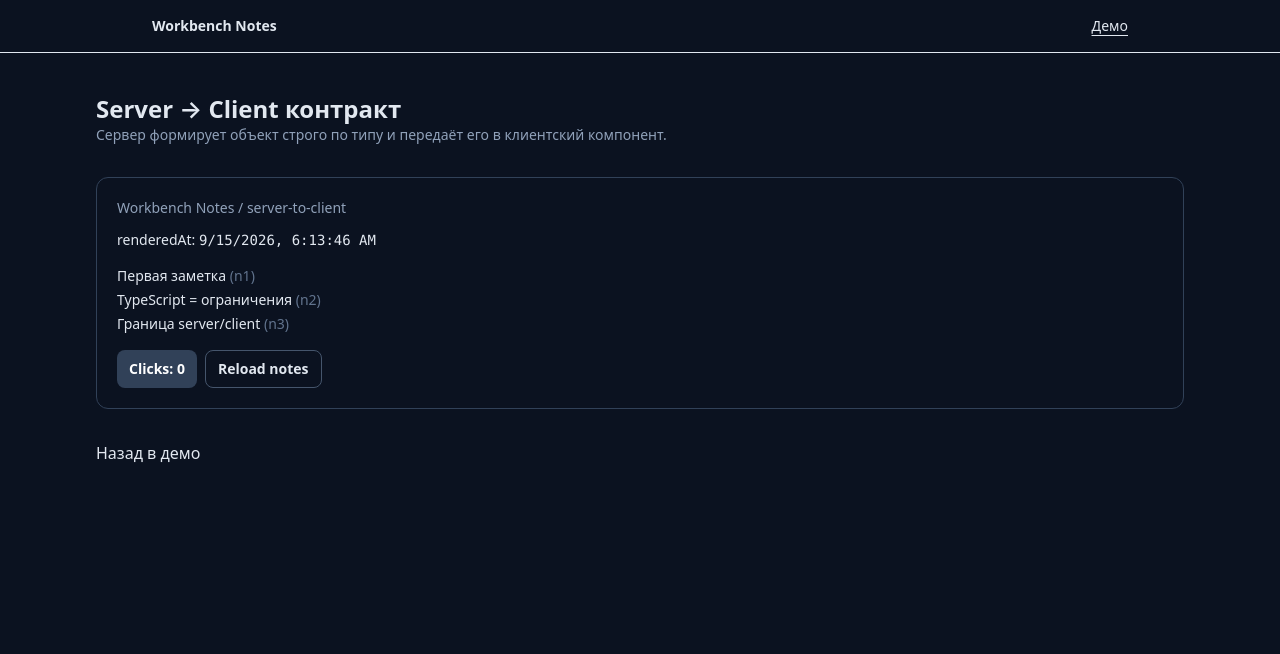
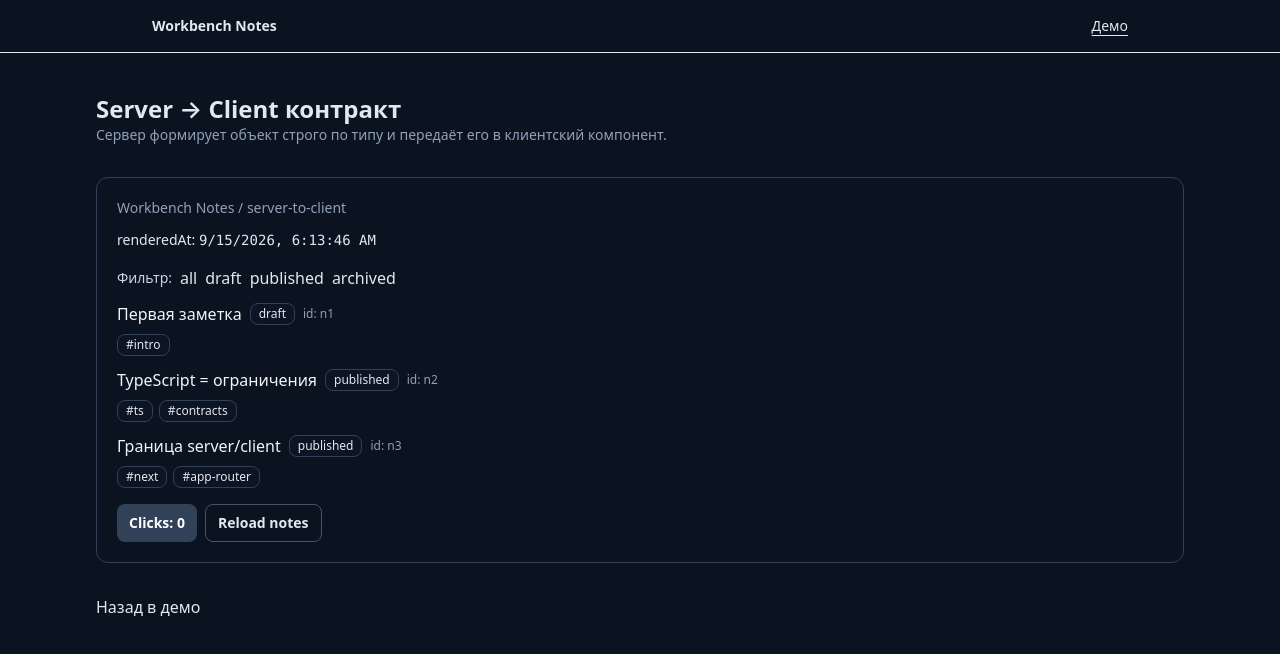
Before and after one commit to AnarAgaev/WorkbenchNotes, a Next.js app: page /demo-contract in a window 1280 px wide. Shown: the top 654 px of the page. Built offline with nearby package versions, Linux system fonts and the light colour scheme.

Commit message:
1.1.4 Как думать типами - Semantic Alias for talking names adn Using as const for stabled Array of strings string[]

```diff
--- a/src/@types/demo-notes.d.ts
+++ b/src/@types/demo-notes.d.ts
@@ -1,15 +1,25 @@
 // src/@types/demo-notes.d.ts
 export {}
 
-type TagsVariants = 'ts' | 'contracts' | 'next' | 'app-router' | 'intro'
+declare global {
+	// Все типы внутри declare global - глобальные и доступны без импорта во всей папке src/demo/.
 
-declare global {
+	// Семантическая строка: тип совпадает со string, но фиксирует смысл.
+	// DemoNoteId — это идентификатор заметки, а не произвольный текст.
+	//! DemoNoteId - это semantic alias
+	type DemoNoteId = string
+
+	// Union: только три допустимых значения вместо произвольной строки.
+	type DemoNoteStatus = 'draft' | 'published' | 'archived'
+
+	// Union: только несколько доступных значений тегов вместо произвольной строки.
+	type DemoNoteTag = 'ts' | 'contracts' | 'next' | 'app-router' | 'intro'
+
 	// Учебная сущность: заметка демо-секции.
-	// Тип глобальный — доступен без импорта во всей папке src/demo/.
 	type DemoNote = {
-		id: string
+		id: DemoNoteId
 		title: string
-		status: 'draft' | 'published'
-		tags: TagsVariants[]
+		status: DemoNoteStatus
+		tags: DemoNoteTag[]
 	}
 }
--- a/src/app/(demo)/demo-contract/HelloClient.tsx
+++ b/src/app/(demo)/demo-contract/HelloClient.tsx
@@ -33,6 +33,12 @@ export default function HelloClient({payload}: Props) {
 		data: payload.initialNotes,
 	})
 
+	// Фильтр статуса: union ограничивает допустимые значения.
+	// "all" добавлен как отдельный вариант — не смешиваем с DemoNoteStatus.
+	const [statusFilter, setStatusFilter] = useState<DemoNoteStatus | 'all'>(
+		'all',
+	)
+
 	const renderedLabel = useMemo(() => {
 		return `${payload.appName} / ${payload.mode}`
 	}, [payload.appName, payload.mode])
@@ -64,17 +70,74 @@ export default function HelloClient({payload}: Props) {
 			case 'error':
 				return <p className="text-sm text-red-400">{state.message}</p>
 
-			case 'ready':
+			case 'ready': {
+				const filtered =
+					statusFilter === 'all'
+						? state.data
+						: state.data.filter((n) => n.status === statusFilter)
+
 				return (
-					<ul className="space-y-1 text-sm">
-						{state.data.map((n) => (
-							<li key={n.id}>
-								<span className="font-medium">{n.title}</span>{' '}
-								<span className="text-slate-500">({n.id})</span>
-							</li>
-						))}
-					</ul>
+					<div className="space-y-3">
+						<div className="flex flex-wrap items-center gap-2">
+							<span className="text-sm text-slate-300">Фильтр:</span>
+
+							<button
+								type="button"
+								className={
+									statusFilter === 'all' ? 'app-btn' : 'app-btn app-btn-ghost'
+								}
+								onClick={() => setStatusFilter('all')}
+							>
+								all
+							</button>
+
+							{(['draft', 'published', 'archived'] as const).map((status) => (
+								<button
+									key={status}
+									type="button"
+									className={
+										statusFilter === status
+											? 'app-btn'
+											: 'app-btn app-btn-ghost'
+									}
+									onClick={() => setStatusFilter(status)}
+								>
+									{status}
+								</button>
+							))}
+						</div>
+
+						<ul className="grid gap-3">
+							{filtered.map((note) => (
+								<li key={note.id} className="app-card">
+									<div className="flex flex-wrap items-center gap-2">
+										<span className="font-medium text-slate-100">
+											{note.title}
+										</span>
+										<span className="rounded-lg border border-slate-700 bg-slate-900/40 px-2 py-0.5 text-xs text-slate-200">
+											{note.status}
+										</span>
+										<span className="text-xs text-slate-400">
+											id: {note.id}
+										</span>
+									</div>
+
+									<div className="mt-2 flex flex-wrap gap-1.5">
+										{note.tags.map((tag) => (
+											<span
+												key={tag}
+												className="rounded-lg border border-slate-700 bg-slate-900/40 px-2 py-0.5 text-xs text-slate-200"
+											>
+												#{tag}
+											</span>
+										))}
+									</div>
+								</li>
+							))}
+						</ul>
+					</div>
 				)
+			}
 
 			default:
 				// Новое состояние без обработки → ошибка компиляции, а не молчаливый баг.
--- a/src/demo/contracts.ts
+++ b/src/demo/contracts.ts
@@ -5,7 +5,7 @@
 
 export type HelloPayload = {
 	appName: string
-	renderedAt: string
+	renderedAt: string // as new Date().toISOString()
 	mode: 'server-to-client'
 
 	// Сервер передаёт стартовые данные.
--- a/src/demo/loadable.ts
+++ b/src/demo/loadable.ts
@@ -11,5 +11,5 @@ export type Loadable<T> =
 // Помогает делать switch по состояниям исчерпывающим.
 // Если позже добавится новое состояние, TypeScript подсветит место, где оно не обработано.
 export function assertNever(x: never): never {
-	throw new Error('Unexpected object: ' + JSON.stringify(x))
+	throw new Error(`Unexpected object: ${JSON.stringify(x)}`)
 }
```
